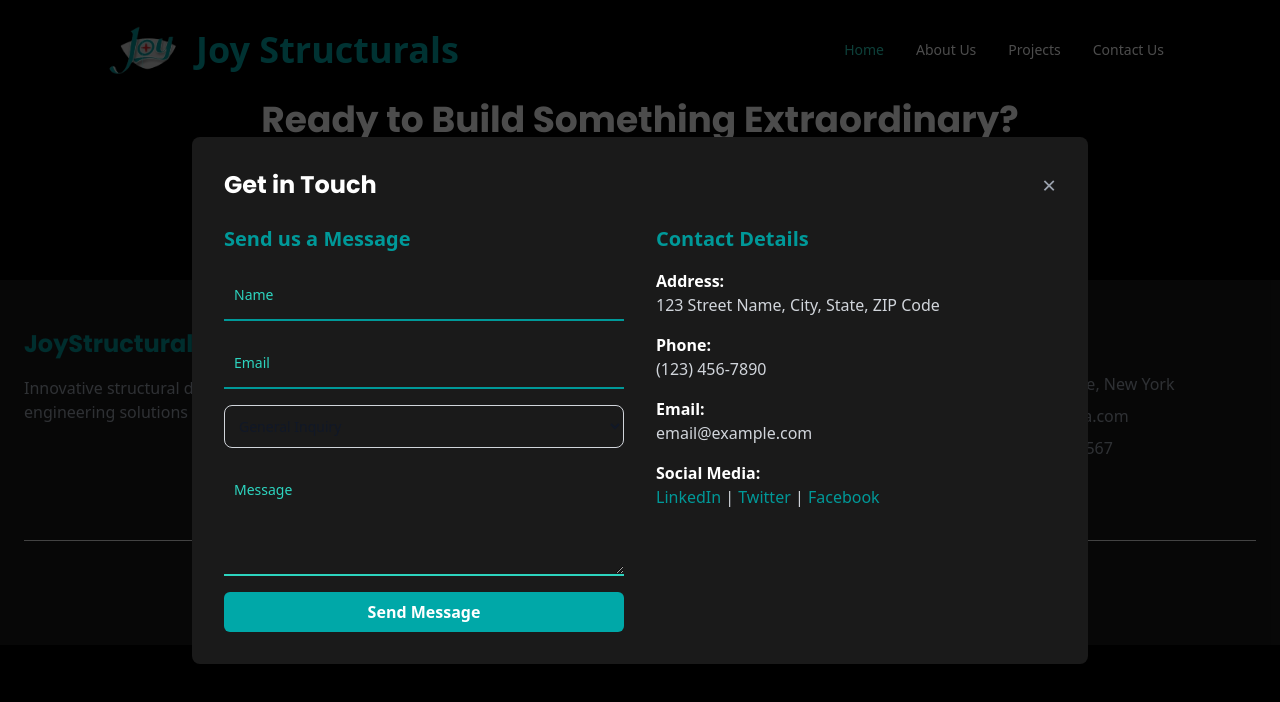
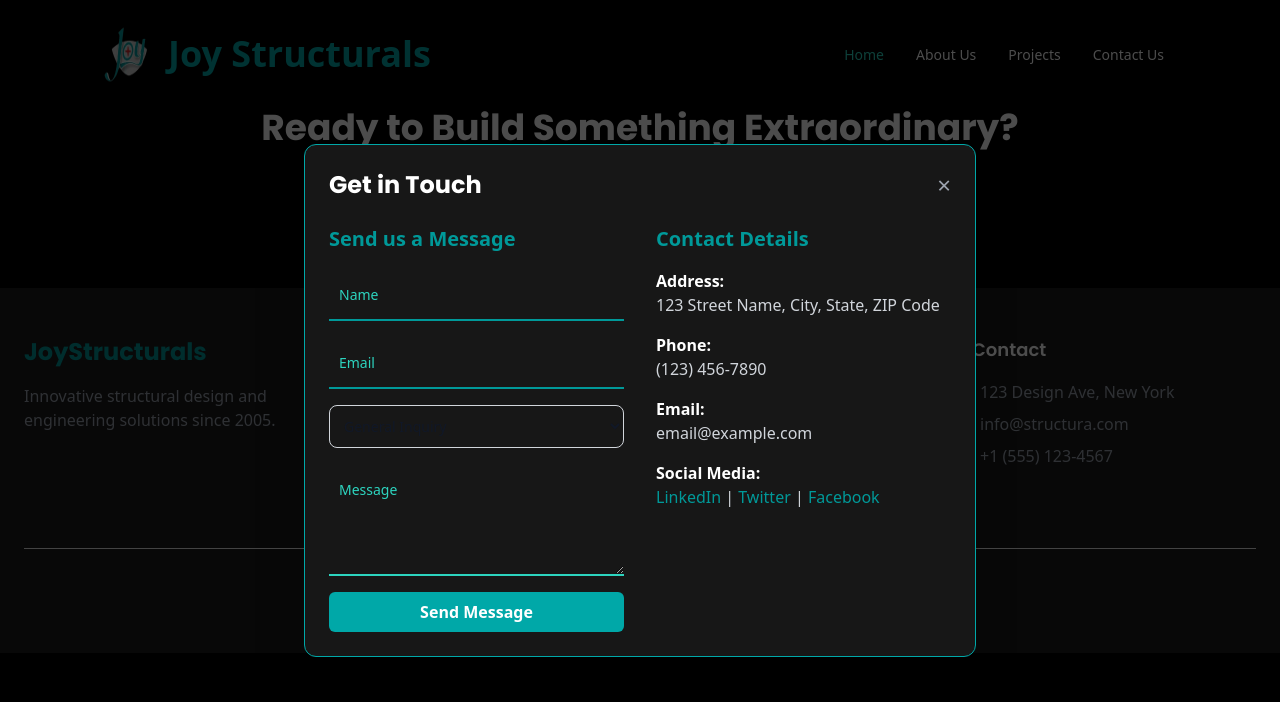
Before and after one commit to n3m0-ke/joystruct-2-0, a Next.js app: page /contact in a window 1280 px wide. Both pictures are taken after a click on the button "Get in Touch". Shown: the top 702 px of the page. Built offline with nearby package versions, Linux system fonts and the light colour scheme.

Commit message:
Polishing the UI and improving UX

```diff
--- a/components/ContactBody.tsx
+++ b/components/ContactBody.tsx
@@ -30,7 +30,7 @@ export default function ContactSection() {
 
         {/* Panel */}
         <div className="fixed inset-0 flex items-center justify-center p-4">
-          <Dialog.Panel className="max-w-4xl w-full bg-dark-950 text-white rounded-lg shadow-xl p-8">
+          <Dialog.Panel className="w-full max-w-2xl max-h-screen overflow-y-auto rounded-xl bg-neutral-900 border border-teal-600 p-6 shadow-xl text-white">
             <div className="flex justify-between items-start mb-6">
               <Dialog.Title className="text-2xl font-heading font-bold">
                 Get in Touch
@@ -91,72 +91,3 @@ export default function ContactSection() {
     </div>
   );
 }
-
-
-
-// import Image from "next/image";
-// import { Container } from "./Container";
-// import { SectionTitle } from "./SectionTitle";
-// import ContactUsForm from "./ContactUsForm";
-
-// export default function AboutBody() {
-//   return (
-// <div className="container mx-auto px-6 text-center" data-aos="fade-up">
-//             <h2 className="text-3xl md:text-4xl font-heading font-bold mb-6">Ready to Build Something Extraordinary?</h2>
-//             <p className="max-w-2xl mx-auto mb-8 text-teal-100">Our team is ready to bring your vision to life with innovative structural solutions.</p>
-//             <a href="#" className="inline-block bg-red-500 hover:bg-red-600 text-white px-10 py-4 rounded-md font-medium text-lg transition duration-300">Get in Touch</a>
-//         </div>
-
-
-//     // <main className="flex min-h-screen flex-col items-center justify-between p-8 backgroundPattern bg-opacity-20">
-//     //   <Container
-//     //     className={`flex w-full flex-col mt-4 items-center justify-center text-center `}>
-
-//     //     <div className="text-sm font-bold tracking-wider text-indigo-600 uppercase">
-//     //       Contact Us
-//     //     </div>
-
-//     //     <h2 className="max-w-2xl mt-3 text-xl leading-snug tracking-tight text-gray-800 lg:leading-tight lg:text-xl dark:text-white">
-//     //     Feel free to leave general inquiries, suggestions, and any feedback.
-//     //     </h2>
-
-//     //     <div className="grid grid-cols-1 md:grid-cols-2 gap-8 mt-10">
-//     //       {/* Contact Form */}
-//     //       <div className="bg-transparent p-6 rounded-lg shadow-lg">
-//     //         <h2 className="text-2xl font-bold mb-4">Send us a Message</h2>
-//     //         <ContactUsForm />
-//     //       </div>
-
-//     //       {/* Contact Details */}
-//     //       <div className="bg-transparent p-6 rounded-lg shadow-lg ">
-//     //         <h2 className="text-2xl font-bold mb-6">Contact Details</h2>
-//     //         <ul className="space-y-4 text-xl">
-//     //           <li>
-//     //             <span className="font-bold">Address:</span>
-//     //             <p>123 Street Name, City, State, ZIP Code</p>
-//     //           </li>
-//     //           <li>
-//     //             <span className="font-bold">Phone:</span>
-//     //             <p>(123) 456-7890</p>
-//     //           </li>
-//     //           <li>
-//     //             <span className="font-bold">Email:</span>
-//     //             <p>email@example.com</p>
-//     //           </li>
-//     //           <li>
-//     //             <span className="font-bold">Social Media:</span>
-//     //             <p>
-//     //               <a href="#" className="text-purple-600 hover:underline">LinkedIn</a> |
-//     //               <a href="#" className="text-purple-600 hover:underline">Twitter</a> |
-//     //               <a href="#" className="text-purple-600 hover:underline">Facebook</a>
-//     //             </p>
-//     //           </li>
-//     //         </ul>
-//     //       </div>
-//     //     </div>
-
-//     //   </Container>
-
-//     // </main>
-//   )
-// }
--- a/components/FeaturedImageGallery.tsx
+++ b/components/FeaturedImageGallery.tsx
@@ -7,20 +7,23 @@ export function FeaturedImageGallery({ images }: { images: string[] }) {
 
   return (
     <div className="grid gap-4">
-      <div>
+      {/* Featured image with fixed height */}
+      <div className="flex justify-center items-center bg-black rounded-lg h-[220px] sm:h-[300px] md:h-[480px] overflow-hidden">
         <img
-          className="h-full w-auto max-w-full rounded-lg object-cover object-center md:h-[480px]"
           src={active}
           alt="Featured"
+          className="max-h-full max-w-full object-contain"
         />
       </div>
+
+      {/* Thumbnails */}
       <div className="grid grid-cols-5 gap-4">
         {images.map((imgelink, index) => (
           <div key={index}>
             <img
               onClick={() => setActive(imgelink)}
               src={imgelink}
-              className="h-20 max-w-full cursor-pointer rounded-lg object-cover object-center"
+              className="h-20 w-full cursor-pointer rounded-lg object-cover object-center"
               alt={`gallery-image-${index}`}
             />
           </div>
--- a/components/HomeBody.tsx
+++ b/components/HomeBody.tsx
@@ -48,7 +48,7 @@ export default function HomeBody() {
 
         {/* Panel */}
         <div className="fixed inset-0 flex items-center justify-center p-4">
-          <Dialog.Panel className="w-full max-w-2xl rounded-xl bg-neutral-900 border border-teal-600 p-6 shadow-xl text-white">
+          <Dialog.Panel className="w-full max-w-2xl max-h-screen overflow-y-auto rounded-xl bg-neutral-900 border border-teal-600 p-6 shadow-xl text-white">
             <Dialog.Title className="text-2xl font-heading font-semibold text-teal-400 mb-4">
               Book a Demo
             </Dialog.Title>
--- a/components/Navbar.tsx
+++ b/components/Navbar.tsx
@@ -69,13 +69,24 @@ export default function StickyNavbar() {
     <Navbar className="sticky top-0 z-10 h-max max-w-full rounded-none px-16 py-2 lg:px-24 lg:py-4 bg-black bg-opacity-70 border-0"
     placeholder={undefined} onPointerEnterCapture={undefined} onPointerLeaveCapture={undefined}    >
       <div className="flex items-center justify-between text-blue-gray-900">
-        <Typography as="a" href="#" className="mr-4 cursor-pointer py-1.5 font-bold text-4xl flex items-center text-teal-600"
-        placeholder={undefined} onPointerEnterCapture={undefined} onPointerLeaveCapture={undefined}  >
-          <span>
-            <img src="/img/logo-no-bg.png" alt="JS" width="100" height="100" />
-          </span>
-          Joy Structurals
-        </Typography>
+        <Typography
+  as="a"
+  href="#"
+  className="mr-4 cursor-pointer py-1.5 font-bold text-2xl md:text-3xl lg:text-4xl flex items-center gap-2 text-teal-600"
+  placeholder={undefined}
+  onPointerEnterCapture={undefined}
+  onPointerLeaveCapture={undefined}
+>
+  <span className="flex-shrink-0">
+    <img
+      src="/img/logo-no-bg.png"
+      alt="JS"
+      className="w-8 h-8 sm:w-10 sm:h-10 md:w-12 md:h-12 lg:w-16 lg:h-16"
+    />
+  </span>
+  Joy Structurals
+</Typography>
+
         <div className="flex items-center gap-4">
           <div className="mr-4 hidden lg:block">{navList}</div>
           <IconButton
```
